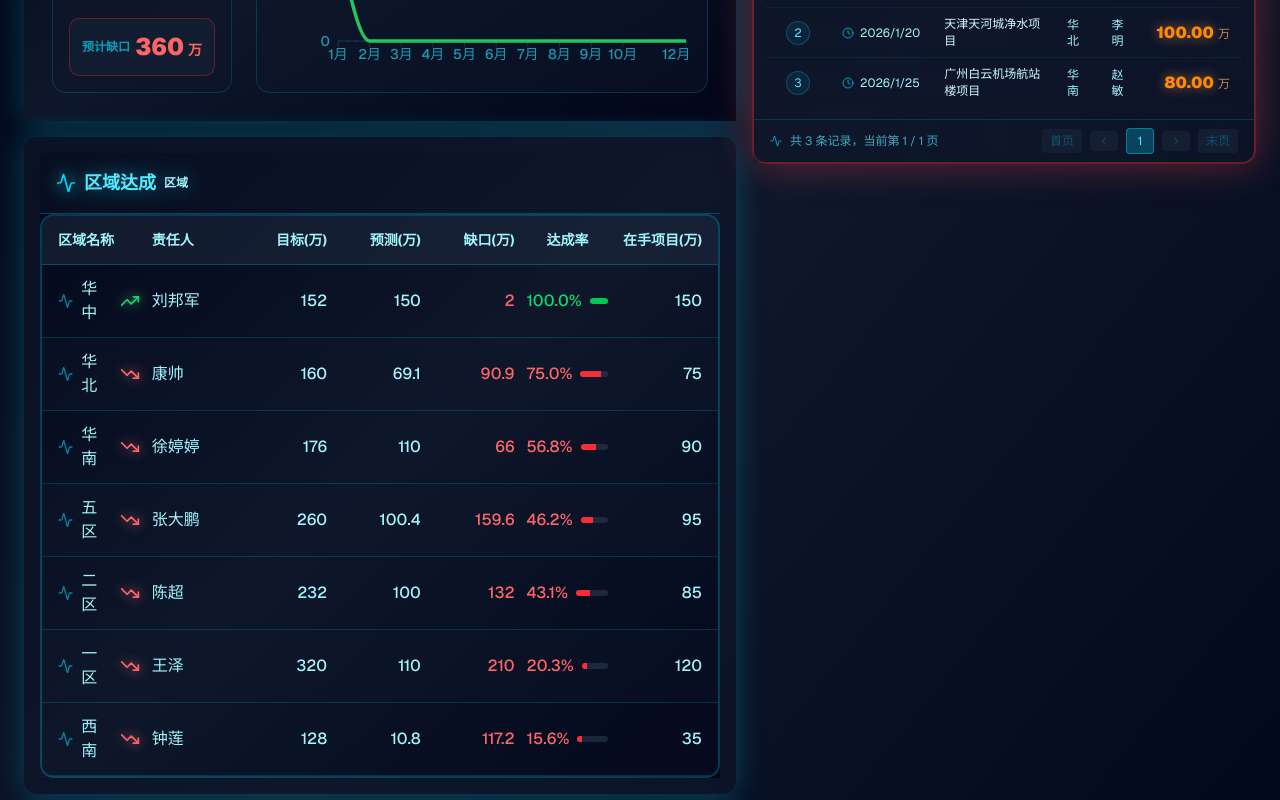
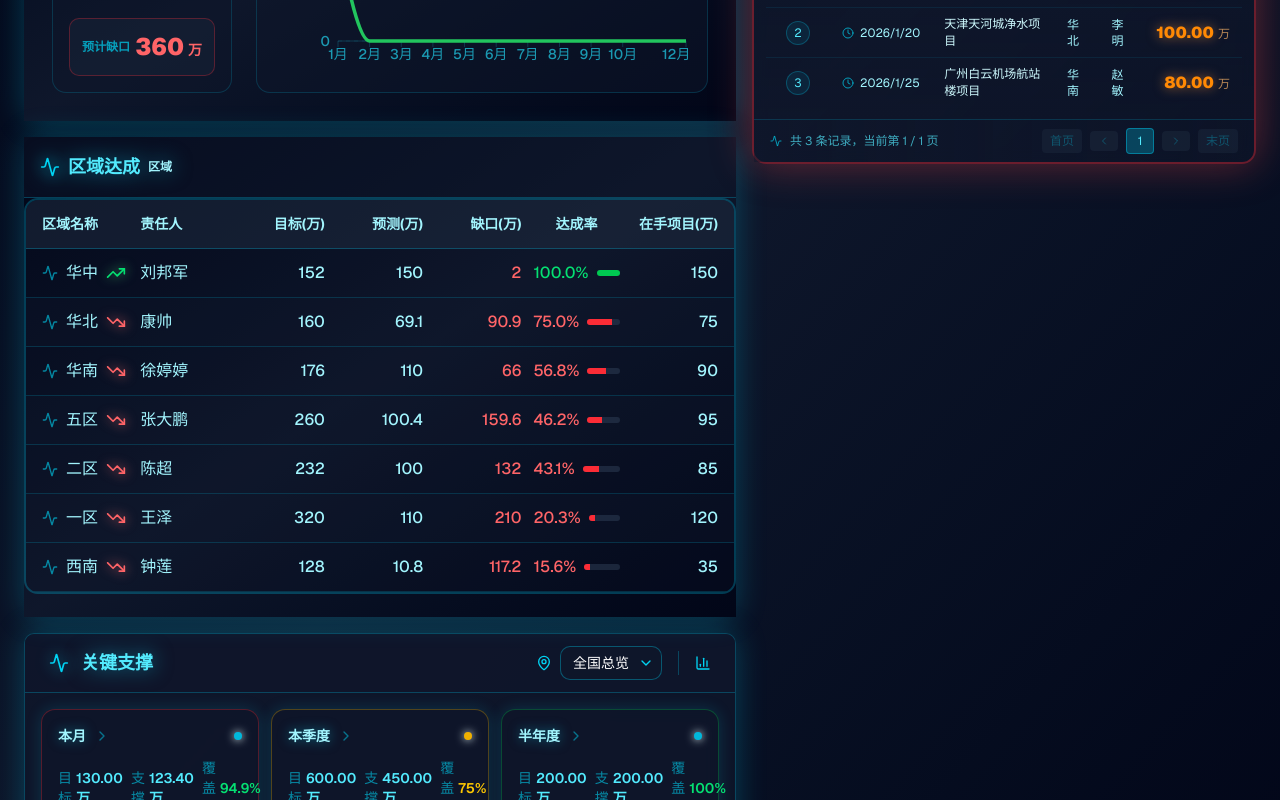
Before and after one commit to navylee1990/coze_jsc, a Next.js app: page /gm in a window 1280 px wide. Shown: the part 420-1220 px from the top of the page. Built offline with nearby package versions, Linux system fonts and the light colour scheme.

Commit message:
refactor: 移除区域达成模块的内边距，使其完全铺满容器宽度

```diff
--- a/src/app/gm/page.tsx
+++ b/src/app/gm/page.tsx
@@ -445,7 +445,7 @@ export default function GMDashboard() {
             </div>
 
             {/* 区域达成情况 */}
-            <div className={`${DASHBOARD_STYLES.cardBg} ${DASHBOARD_STYLES.cardBorder} rounded-xl p-4 ${DASHBOARD_STYLES.glow}`}>
+            <div className={`${DASHBOARD_STYLES.cardBg} ${DASHBOARD_STYLES.cardBorder} rounded-xl p-0 ${DASHBOARD_STYLES.glow}`}>
               <RegionMatrix
                 data={currentData}
                 title="区域达成"
```
